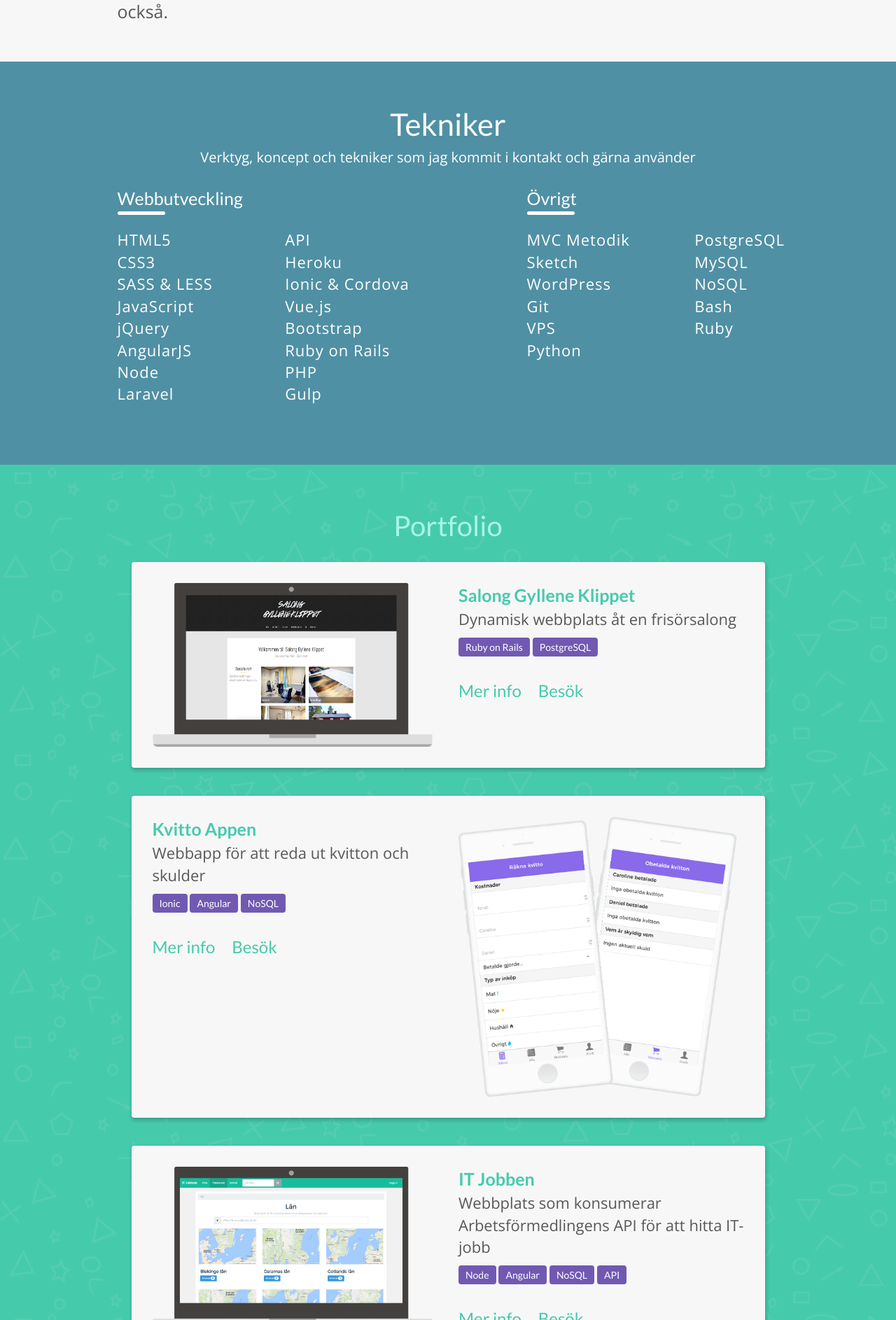
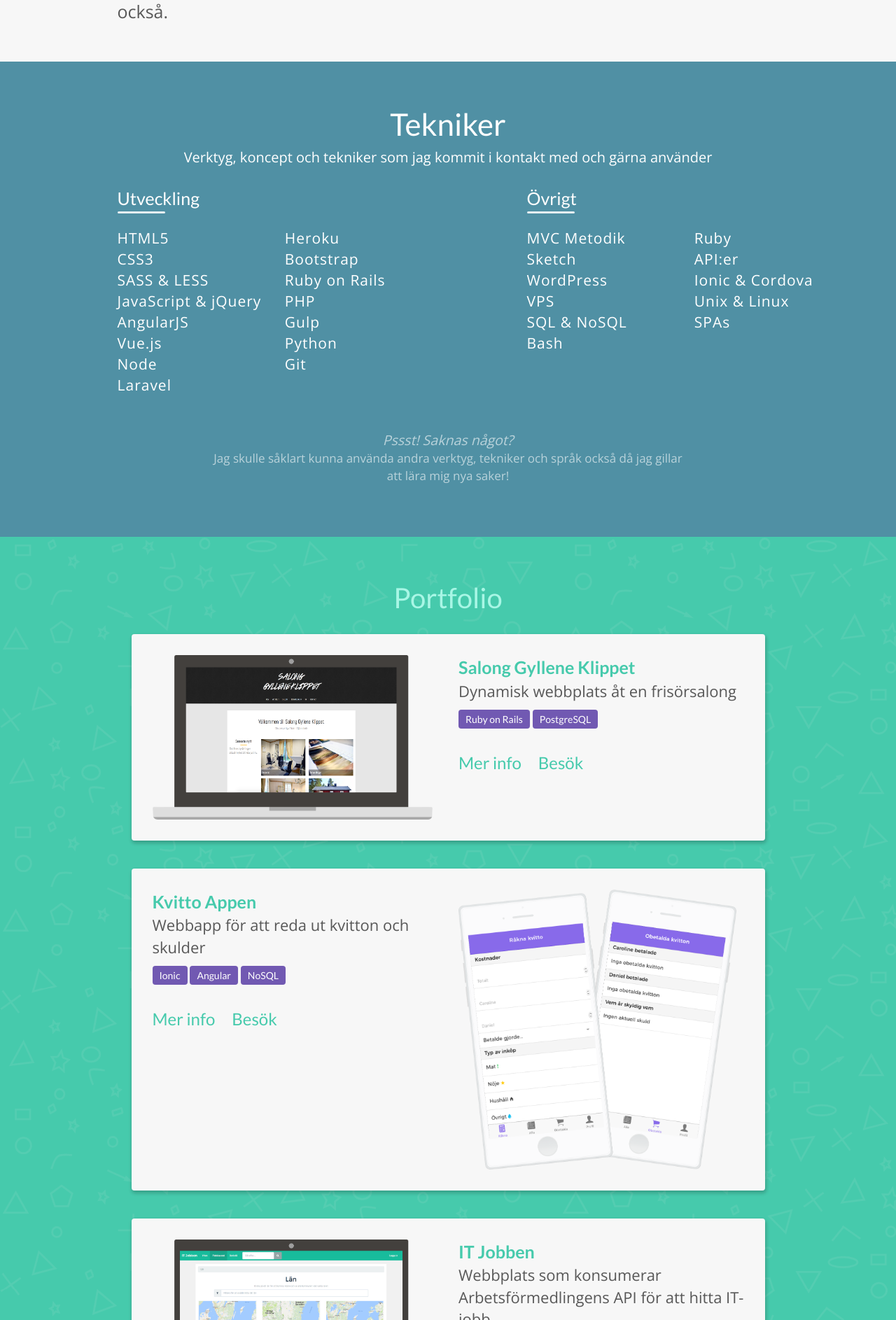
Before and after one commit to danielv14/danielv14.github.io, a Jekyll site: the page built from index.md, in a window 1280 px wide. Shown: the part 1206-3092 px from the top of the page at 70% size. Built offline with Jekyll 4.4.1, drawn with Linux system fonts in a browser that asks for light colours.

Commit message:
Changes to technology yml and how tech is presented
Added a disclaimer text about new tech i have not used

```diff
--- a/_data/technologies.yml
+++ b/_data/technologies.yml
@@ -1,32 +1,32 @@
-# Webdev stack
-webdev:
+# dev stack
+dev:
   - name: HTML5
   - name: CSS3
   - name: SASS & LESS
-  - name: JavaScript
-  - name: jQuery
+  - name: JavaScript &amp; jQuery
   - name: AngularJS
+  - name: Vue.js
   - name: Node
   - name: Laravel
-  - name: API
   - name: Heroku
-  - name: Ionic &amp; Cordova
-  - name: Vue.js
   - name: Bootstrap
   - name: Ruby on Rails
   - name: PHP
   - name: Gulp
+  - name: Python
+  - name: Git
+
 
 # Other technologies
 other:
   - name: MVC Metodik
   - name: Sketch
   - name: WordPress
-  - name: Git
   - name: VPS
-  - name: Python
-  - name: PostgreSQL
-  - name: MySQL
-  - name: NoSQL
+  - name: SQL &amp; NoSQL
   - name: Bash
   - name: Ruby
+  - name: API:er
+  - name: Ionic &amp; Cordova
+  - name: Unix &amp; Linux
+  - name: SPAs
--- a/_includes/sections/technologies.html
+++ b/_includes/sections/technologies.html
@@ -3,14 +3,14 @@
     <h2 class="text-center">Tekniker</h2>
     <p class="text-center">
       Verktyg, koncept och tekniker som jag
-      kommit i kontakt och gärna använder
+      kommit i kontakt med och gärna använder
     </p>
     <div class="row">
       <div class="col-lg-5 col-lg-offset-1">
-        <h3>Webbutveckling</h3>
+        <h3>Utveckling</h3>
         <div class="header-underline"></div>
         <ul>
-          {% for tech in site.data.technologies.webdev %}
+          {% for tech in site.data.technologies.dev %}
             <li>{{ tech.name }}</li>
           {% endfor %}
         </ul>
@@ -25,5 +25,9 @@
         </ul>
       </div>
     </div>
+    <p class="text-center pssst">
+      <span>Pssst! Saknas något?</span>
+      Jag skulle såklart kunna använda andra verktyg, tekniker och språk också då jag gillar att lära mig nya saker!
+    </p>
   </div>
 </section>
--- a/_sass/5-sections/_technologies.scss
+++ b/_sass/5-sections/_technologies.scss
@@ -25,9 +25,9 @@ section.technologies {
   }
 
   .header-underline {
-    height: 5px;
+    height: 3px;
     width: 15%;
-    background-color: white;
+    background-color: transparentize(white, 0.15);
     border-radius: $border-radius-base;
   }
 
@@ -36,8 +36,21 @@ section.technologies {
     columns: 2;
     list-style: none;
     padding-left: 0;
-    font-size: 2.2rem;
+    font-size: 2.1rem;
     letter-spacing: 0.1rem;
+  }
+
+  p.pssst {
+    width: 60%;
+    margin: 0 auto;
+    margin-top: 40px;
+    color: rgba(255, 255, 255, 0.60);
+    font-size: 1.7rem;
+    span {
+      font-size: 1.15em;
+      font-style: italic;
+      display: block;
+    }
   }
 
   // max medium size
@@ -65,6 +78,10 @@ section.technologies {
       columns: 2;
       text-align: center;
     }
+    p.pssst {
+      width: 100%;
+      font-size: 1.4rem;
+    }
   }
 
 }
```
